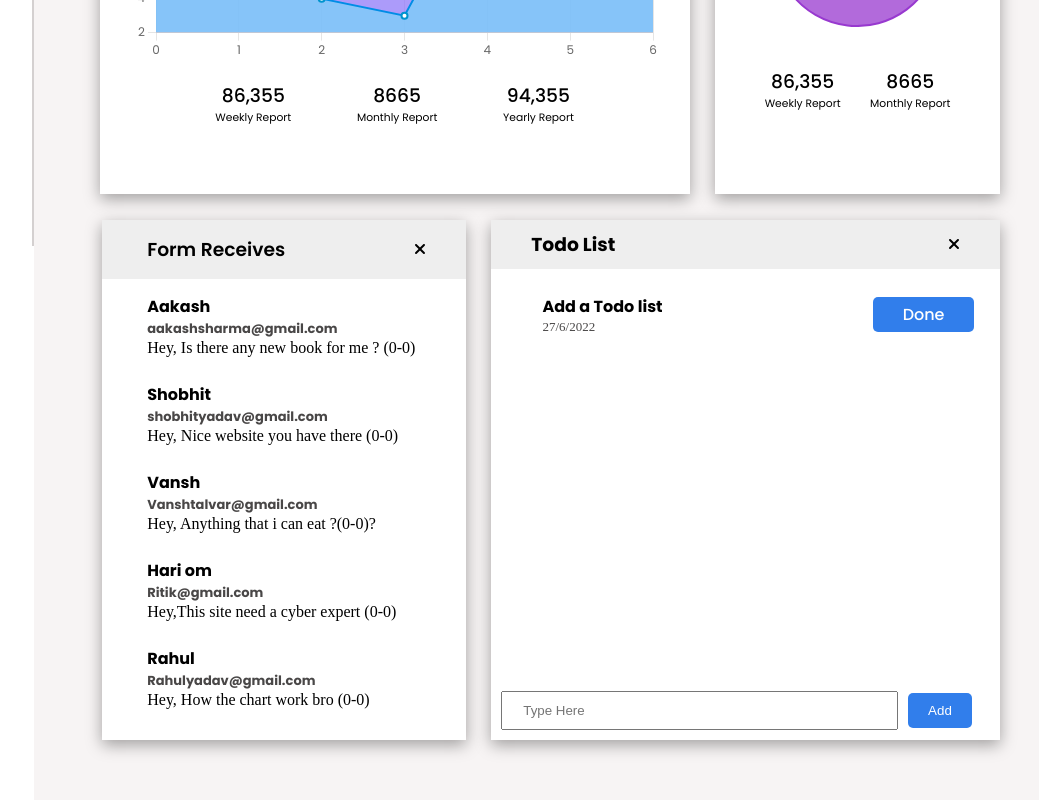
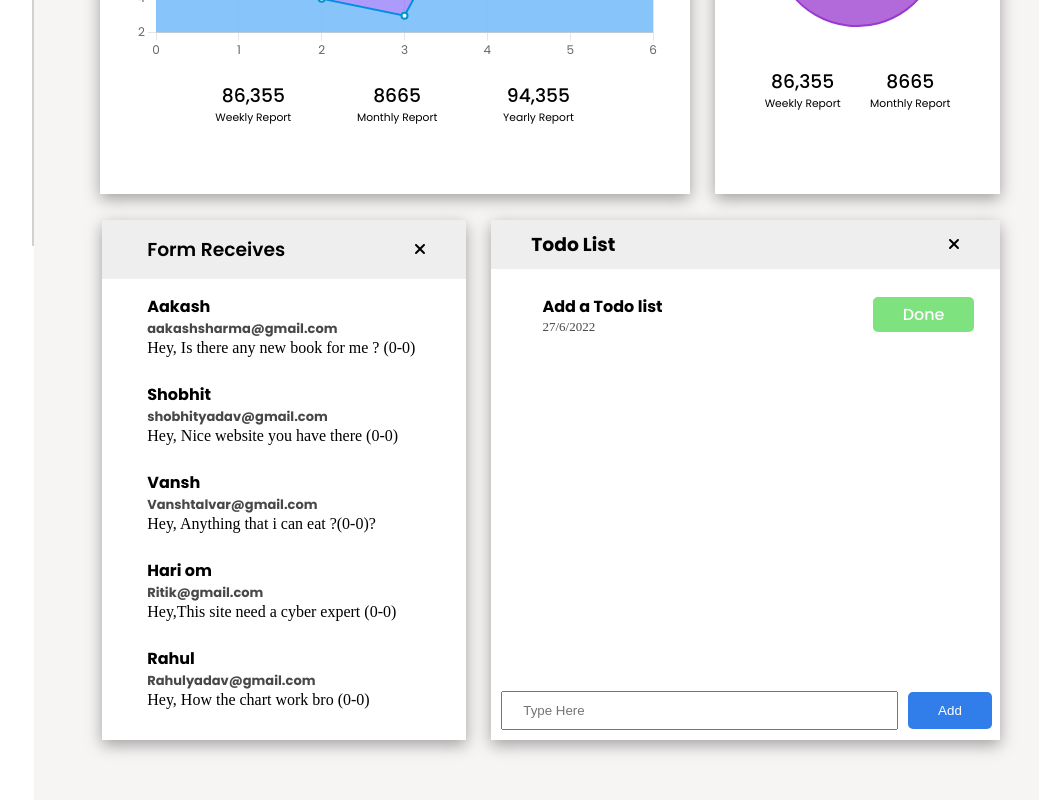
Before and after one commit to abhay5624/Admin.js, a React (Create React App) app: page / in a window 1280 px wide. Shown: the part 629-1429 px from the top of the page, without its empty margins (196-1235 px from the left). Built offline with nearby package versions, Linux system fonts and the light colour scheme.

Commit message:
colors correction

```diff
--- a/src/index.css
+++ b/src/index.css
@@ -260,7 +260,7 @@ aside {
   margin: 10px;
 }
 .addtodo input[type="submit"] {
-  padding: 10px 20px;
+  padding: 11px 30px;
   background-color: #317eeb;
   color: white;
   border-radius: 5px;
@@ -277,7 +277,7 @@ aside {
   font-family: "Poppins", sans-serif;
   font-weight: 500;
   color: #ffffff;
-  background-color: #317eeb;
+  background-color: rgb(126, 226, 126);
   border-radius: 5px;
   border: none;
 }
```
